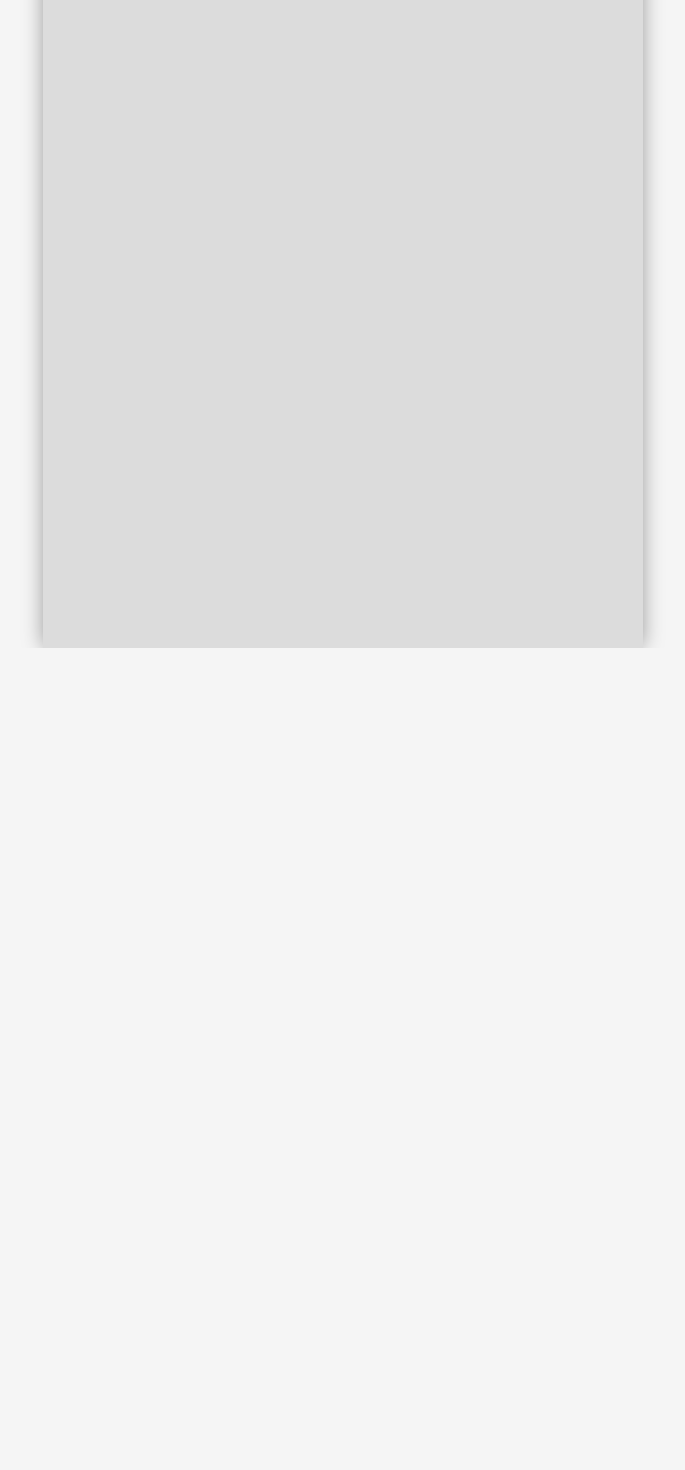
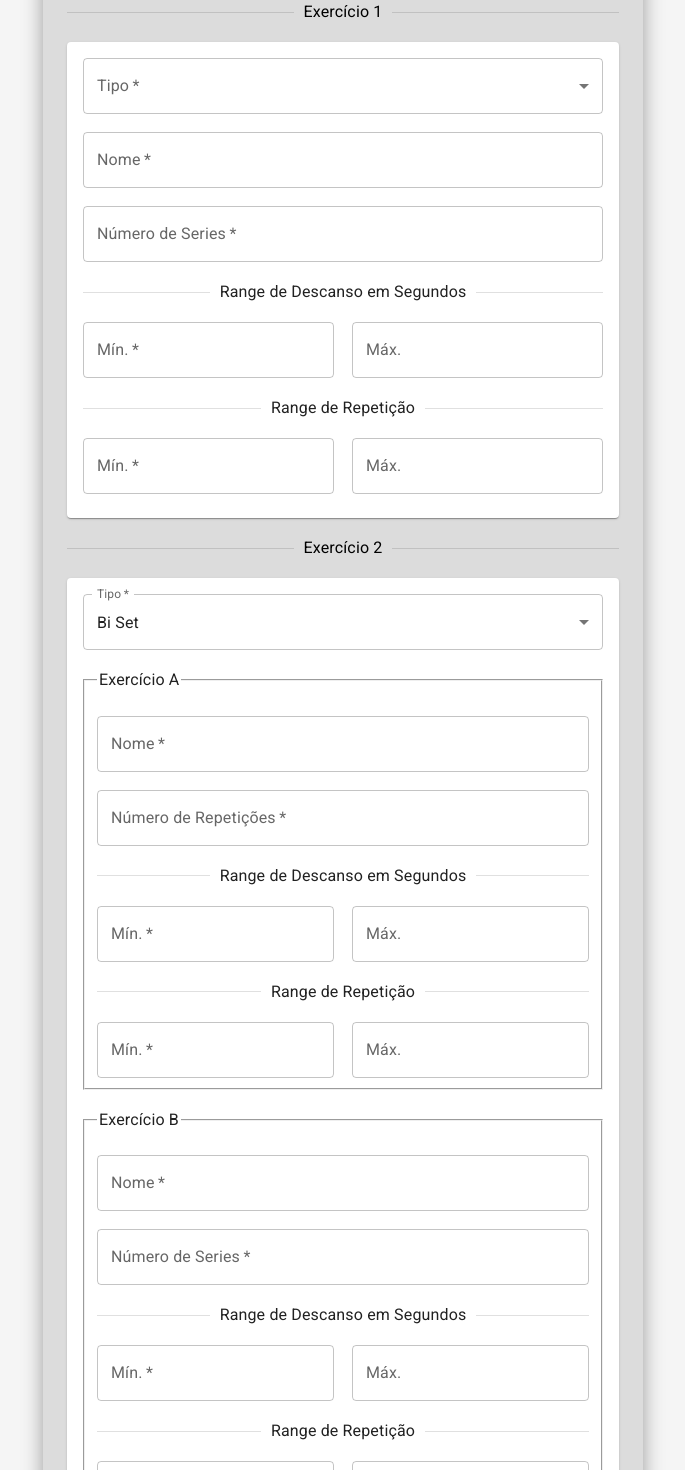
Before and after one commit to wilsondefreitas-dev/till-f, a Next.js app: page /training/new in a window 1280 px wide. Shown: the part 200-1670 px from the top of the page, without its empty margins (297-982 px from the left). Before the commit the page ends 848 px from the top, so only its background shows below. Built offline with nearby package versions, Linux system fonts and the light colour scheme.

Commit message:
first new training form sketch

```diff
--- a/app/(routes)/training/new/page.tsx
+++ b/app/(routes)/training/new/page.tsx
@@ -1,3 +1,266 @@
+"use client";
+import Stack from "@mui/material/Stack";
+import TextField from "@mui/material/TextField";
+import MainHeader from "_components/MainHeader";
+import * as React from "react";
+import InputLabel from "@mui/material/InputLabel";
+import MenuItem from "@mui/material/MenuItem";
+import FormControl from "@mui/material/FormControl";
+import Select from "@mui/material/Select";
+import Divider from "@mui/material/Divider";
+import Typography from "@mui/material/Typography";
+import LongButton from "_components/LongButton";
+import { Card, CardContent } from "@mui/material";
+
 export default function NewTraining(): JSX.Element {
-  return <h1>create new training</h1>;
+  return (
+    <>
+      <MainHeader>Criar Novo Treino</MainHeader>
+      <Stack spacing={"18px"}>
+        <TextField variant="filled" id="nameInput" label="Nome" required />
+
+        <Stack spacing={"18px"}>
+          <Divider
+            sx={{
+              position: "sticky",
+              top: "48px",
+              backgroundColor: "gainsboro",
+              zIndex: 2,
+            }}
+          >
+            <Typography>Exercício 1</Typography>
+          </Divider>
+          <Card>
+            <CardContent>
+              <Stack spacing={"18px"}>
+                <FormControl sx={{ marginTop: "0 !important" }} required>
+                  <InputLabel id="demo-simple-select-filled-label">
+                    Tipo
+                  </InputLabel>
+                  <Select
+                    labelId="demo-simple-select-filled-label"
+                    id="demo-simple-select-filled"
+                    label="Tipo"
+                  >
+                    <MenuItem value={10}>Padrão</MenuItem>
+                    <MenuItem value={20}>Drop Set</MenuItem>
+                    <MenuItem value={30}>Bi Set</MenuItem>
+                    <MenuItem value={40}>Aquecimento</MenuItem>
+                  </Select>
+                </FormControl>
+
+                <TextField id="nameInput" label="Nome" required multiline />
+
+                <Stack direction={"row"} spacing={"18px"}>
+                  <TextField
+                    sx={{ flex: 1 }}
+                    id="nameInput"
+                    label="Número de Series"
+                    type="number"
+                    required
+                  />
+                </Stack>
+
+                <Divider>
+                  <Typography>Range de Descanso em Segundos</Typography>
+                </Divider>
+
+                <Stack direction={"row"} spacing={"18px"}>
+                  <TextField
+                    sx={{ flex: 1 }}
+                    id="nameInput"
+                    label="Mín."
+                    type="number"
+                    required
+                  />
+                  <TextField
+                    sx={{ flex: 1 }}
+                    id="nameInput"
+                    label="Máx."
+                    type="number"
+                  />
+                </Stack>
+
+                <Divider>
+                  <Typography>Range de Repetição</Typography>
+                </Divider>
+
+                <Stack direction={"row"} spacing={"18px"}>
+                  <TextField
+                    sx={{ flex: 1 }}
+                    id="nameInput"
+                    label="Mín."
+                    type="number"
+                    required
+                  />
+                  <TextField
+                    sx={{ flex: 1 }}
+                    id="nameInput"
+                    label="Máx."
+                    type="number"
+                  />
+                </Stack>
+              </Stack>
+            </CardContent>
+          </Card>
+        </Stack>
+
+        <Stack spacing={"18px"}>
+          <Divider
+            sx={{
+              position: "sticky",
+              top: "48px",
+              backgroundColor: "gainsboro",
+              zIndex: 2,
+            }}
+          >
+            <Typography>Exercício 2</Typography>
+          </Divider>
+          <Card>
+            <CardContent>
+              <Stack spacing={"18px"}>
+                <FormControl sx={{ marginTop: "0 !important" }} required>
+                  <InputLabel id="demo-simple-select-filled-label">
+                    Tipo
+                  </InputLabel>
+                  <Select
+                    labelId="demo-simple-select-filled-label"
+                    id="demo-simple-select-filled"
+                    label="Tipo"
+                    value={30}
+                  >
+                    <MenuItem value={10}>Padrão</MenuItem>
+                    <MenuItem value={20}>Drop Set</MenuItem>
+                    <MenuItem value={30}>Bi Set</MenuItem>
+                    <MenuItem value={40}>Aquecimento</MenuItem>
+                  </Select>
+                </FormControl>
+
+                <Stack component={"fieldset"} spacing={"18px"}>
+                  <Typography component={"legend"}>Exercício A</Typography>
+
+                  <TextField id="nameInput" label="Nome" required multiline />
+
+                  <Stack direction={"row"} spacing={"18px"}>
+                    <TextField
+                      sx={{ flex: 1 }}
+                      id="nameInput"
+                      label="Número de Repetições"
+                      type="number"
+                      required
+                    />
+                  </Stack>
+
+                  <Divider>
+                    <Typography>Range de Descanso em Segundos</Typography>
+                  </Divider>
+
+                  <Stack direction={"row"} spacing={"18px"}>
+                    <TextField
+                      sx={{ flex: 1 }}
+                      id="nameInput"
+                      label="Mín."
+                      type="number"
+                      required
+                    />
+                    <TextField
+                      sx={{ flex: 1 }}
+                      id="nameInput"
+                      label="Máx."
+                      type="number"
+                    />
+                  </Stack>
+
+                  <Divider>
+                    <Typography>Range de Repetição</Typography>
+                  </Divider>
+
+                  <Stack direction={"row"} spacing={"18px"}>
+                    <TextField
+                      sx={{ flex: 1 }}
+                      id="nameInput"
+                      label="Mín."
+                      type="number"
+                      required
+                    />
+                    <TextField
+                      sx={{ flex: 1 }}
+                      id="nameInput"
+                      label="Máx."
+                      type="number"
+                    />
+                  </Stack>
+                </Stack>
+
+                <Stack component={"fieldset"} spacing={"18px"}>
+                  <Typography component={"legend"}>Exercício B</Typography>
+
+                  <TextField id="nameInput" label="Nome" required multiline />
+
+                  <Stack direction={"row"} spacing={"18px"}>
+                    <TextField
+                      sx={{ flex: 1 }}
+                      id="nameInput"
+                      label="Número de Series"
+                      type="number"
+                      required
+                    />
+                  </Stack>
+
+                  <Divider>
+                    <Typography>Range de Descanso em Segundos</Typography>
+                  </Divider>
+
+                  <Stack direction={"row"} spacing={"18px"}>
+                    <TextField
+                      sx={{ flex: 1 }}
+                      id="nameInput"
+                      label="Mín."
+                      type="number"
+                      required
+                    />
+                    <TextField
+                      sx={{ flex: 1 }}
+                      id="nameInput"
+                      label="Máx."
+                      type="number"
+                    />
+                  </Stack>
+
+                  <Divider>
+                    <Typography>Range de Repetição</Typography>
+                  </Divider>
+
+                  <Stack direction={"row"} spacing={"18px"}>
+                    <TextField
+                      sx={{ flex: 1 }}
+                      id="nameInput"
+                      label="Mín."
+                      type="number"
+                      required
+                    />
+                    <TextField
+                      sx={{ flex: 1 }}
+                      id="nameInput"
+                      label="Máx."
+                      type="number"
+                    />
+                  </Stack>
+                </Stack>
+              </Stack>
+            </CardContent>
+          </Card>
+        </Stack>
+      </Stack>
+      <LongButton>Adicionar Exercício</LongButton>
+      <LongButton>Salvar Treino</LongButton>
+    </>
+  );
 }
+
+// eslint-disable-next-line @typescript-eslint/typedef
+// const FormContainer = styled(Stack)(() => ({
+//   "& .MuiOutlinedInput-notchedOutline": {
+//     backgroundColor: "white",
+//   },
+// }));
```
